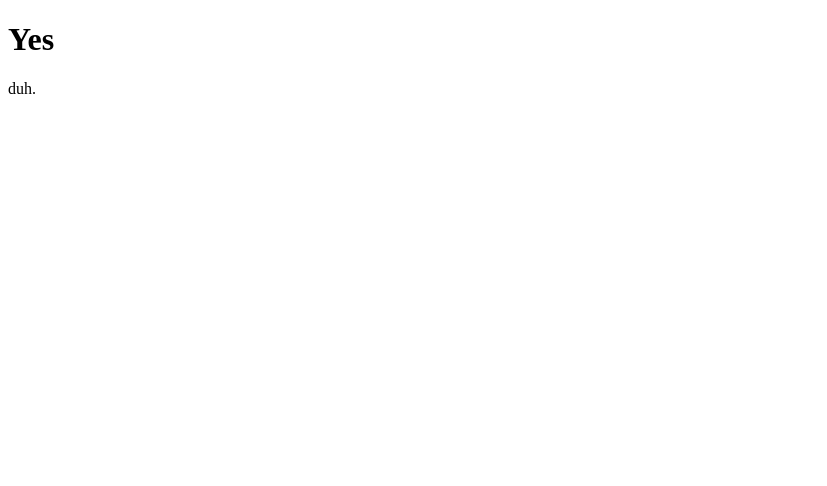
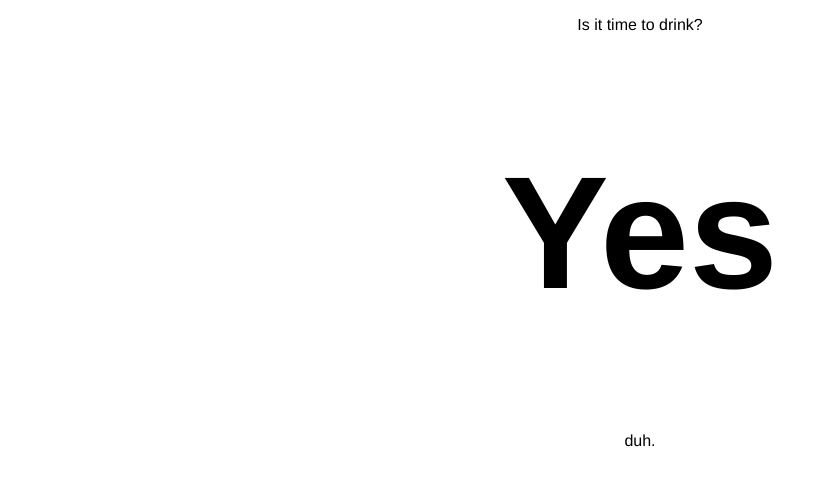
Before and after one commit to mattrendell/isittimetodrink, a plain HTML site: page index.html in a window 1280 px wide. Shown: the whole page, without its empty margins (0-827 px from the left). Drawn offline with Linux system fonts and the light colour scheme.

Commit message:
added text

```diff
--- a/index.html
+++ b/index.html
@@ -4,11 +4,13 @@
 
 <head>
 	<title>Is is time to drink?</title>
+	<link href="stylesheet.css" type="text/css" rel="stylesheet" />
 </head>
 
 <body>
-	<h1 id="yes">Yes</h1>
-		<p id="duh">duh.</p>
+	<p>Is it time to drink?</p>
+	<h1>Yes</h1>
+	<p>duh.</p>
 </body>
 
 </html>
--- a/stylesheet.css
+++ b/stylesheet.css
@@ -0,0 +1,14 @@
+body {
+	font-family: helvetica, sans-serif;
+}
+
+h1 {
+	text-align: center;
+	font-size: 1000%;
+	text-decoration: none;
+}
+
+p {
+	text-align: center;
+	font-size: 100%;
+}
```
